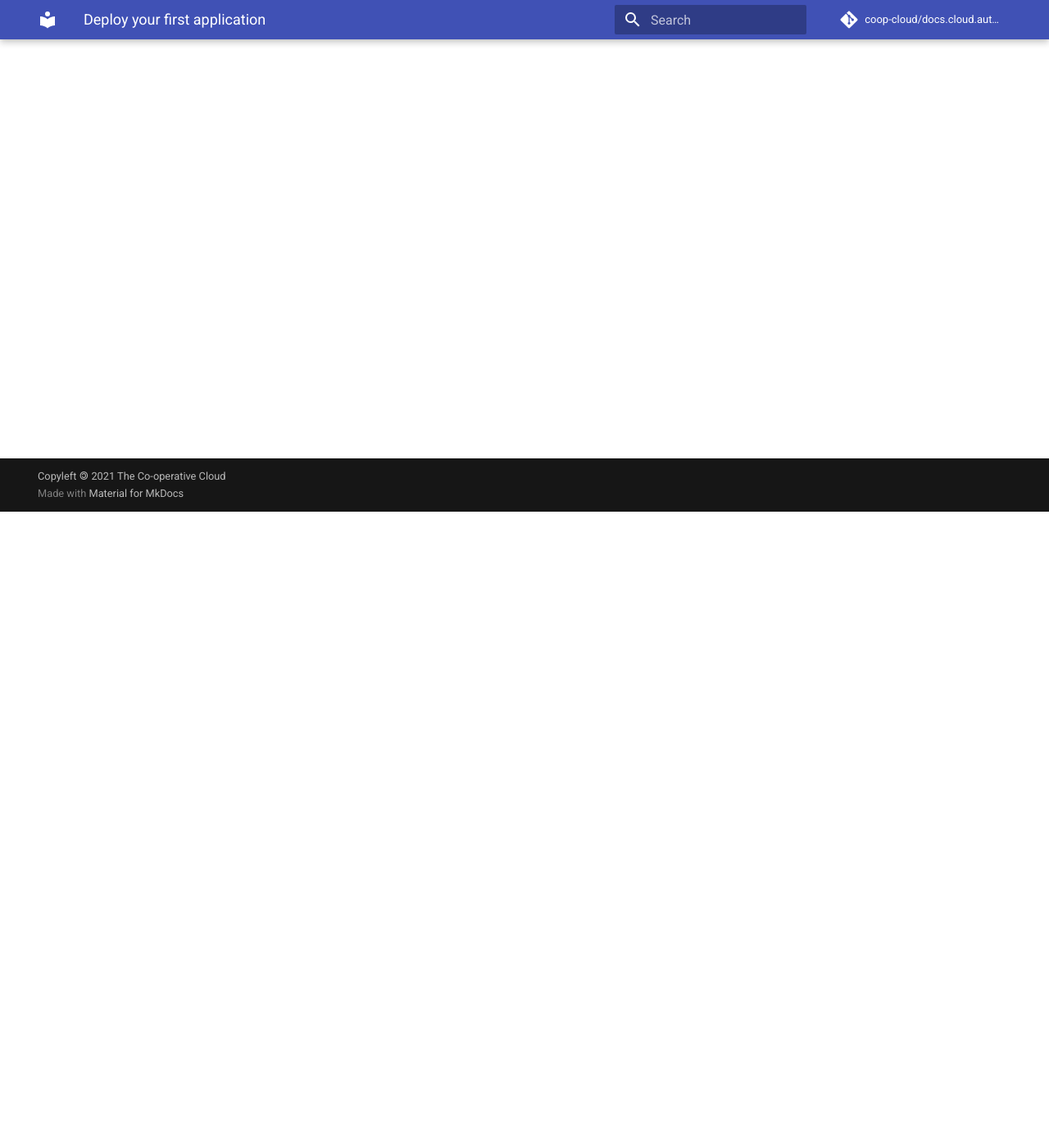
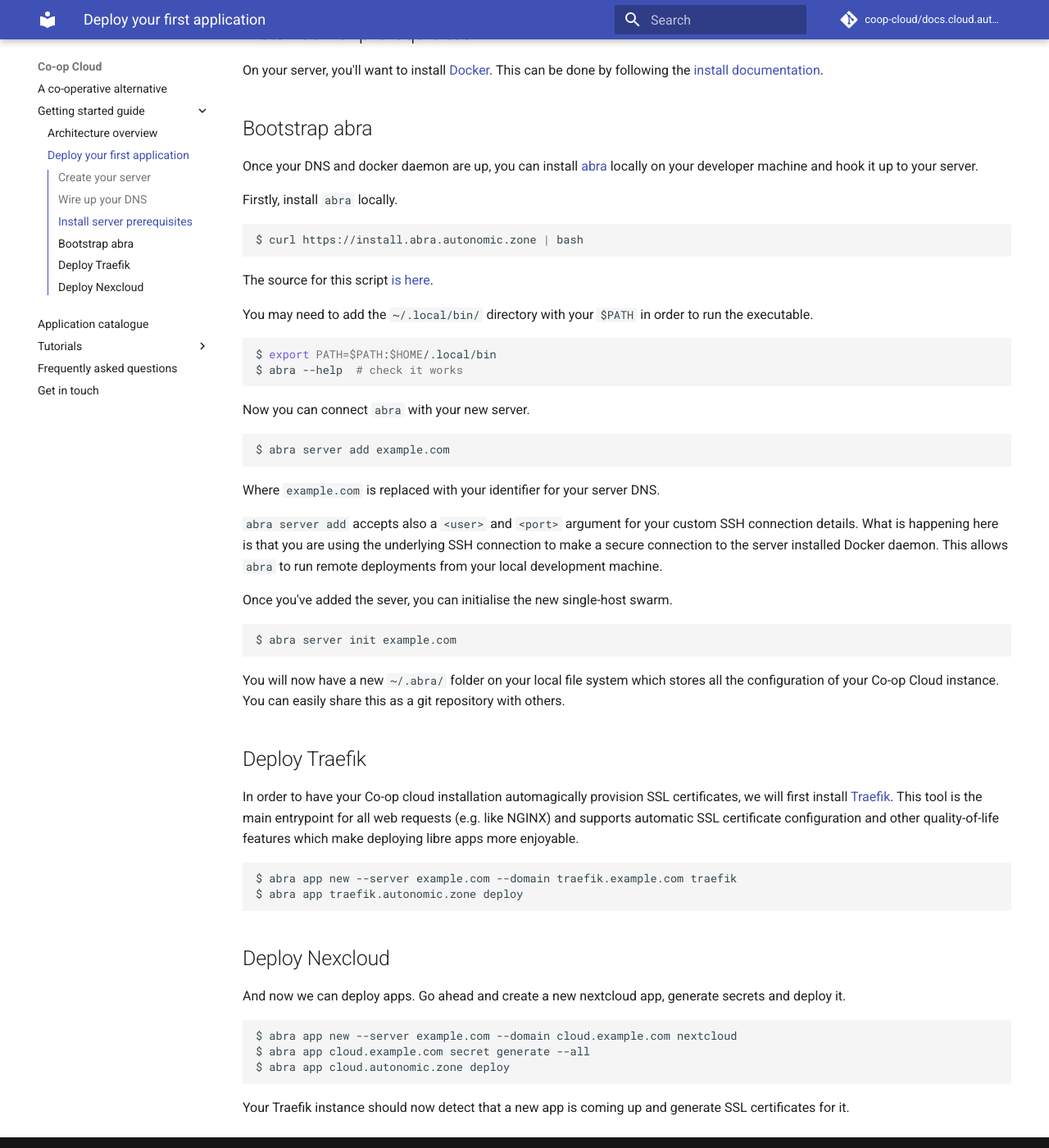
Before and after one commit to mayel/docs.coopcloud.tech, an MkDocs documentation site: the page built from docs/deploy.md, in a window 1280 px wide and 1400 px high, scrolled down 776 px. Shown: the whole window at 82% size. Built offline with MkDocs 1.6.1 and Material for MkDocs 9.7.7, drawn with Linux system fonts in a browser that asks for light colours; some of the changed text lies outside the part shown.

Commit message:
First pass on the deployment guide

````diff
--- a/docs/deploy.md
+++ b/docs/deploy.md
@@ -2,4 +2,82 @@
 title: Deploy your first application
 ---
 
-TODO.
+In order to deploy an application you need two things:
+
+1. a server (e.g. [Hetzner VPS](https://www.hetzner.com/cloud))
+2. a DNS provider (e.g. [Gandi](https://www.gandi.net/en))
+
+## Create your server
+
+Whether you are self-hosting or using a corporate cloud, Co-op Cloud has itself near zero system requirements. You only need to worry about the system resource usage of your apps and the overhead of running containers with the docker runtime (often negligible). We will deploy a new Nextcloud instance in this guide, so you will only need 1GB of RAM according to [their documentation](https://docs.nextcloud.com/server/latest/admin_manual/installation/system_requirements.html).
+
+## Wire up your DNS
+
+Typically, you'll need two A records, one to point to the VPS itself and another to support sub-domains for the apps. You can then support an app hosted on your root domain (e.g. `example.com`) and other apps on sub-domains (e.g. `foo.example.com`, `bar.example.com`). Your entries in your DNS provider setup might look like the following.
+
+    @  1800 IN A 116.203.211.204
+    *. 1800 IN A 116.203.211.204
+
+Where `116.203.211.204` can be replaced as the IP address of your server.
+
+## Install server prerequisites
+
+On your server, you'll want to install [Docker](https://www.docker.com/). This can be done by following the [install documentation](https://docs.docker.com/engine/install/).
+
+## Bootstrap abra
+
+Once your DNS and docker daemon are up, you can install [abra](https://git.autonomic.zone/autonomic-cooperative/abra) locally on your developer machine and hook it up to your server.
+
+Firstly, install `abra` locally.
+
+```bash
+$ curl https://install.abra.autonomic.zone | bash
+```
+
+The source for this script [is here](https://git.autonomic.zone/coop-cloud/abra/src/branch/main/installer/installer).
+
+You may need to add the `~/.local/bin/` directory with your `$PATH` in order to run the executable.
+
+```bash
+$ export PATH=$PATH:$HOME/.local/bin
+$ abra --help  # check it works
+```
+
+Now you can connect `abra` with your new server.
+
+```bash
+$ abra server add example.com
+```
+
+Where `example.com` is replaced with your identifier for your server DNS.
+
+`abra server add` accepts also a `<user>` and `<port>` argument for your custom SSH connection details. What is happening here is that you are using the underlying SSH connection to make a secure connection to the server installed Docker daemon. This allows `abra` to run remote deployments from your local development machine.
+
+Once you've added the sever, you can initialise the new single-host swarm.
+
+```bash
+$ abra server init example.com
+```
+
+You will now have a new `~/.abra/` folder on your local file system which stores all the configuration of your Co-op Cloud instance. You can easily share this as a git repository with others.
+
+## Deploy Traefik
+
+In order to have your Co-op cloud installation automagically provision SSL certificates, we will first install [Traefik](https://doc.traefik.io/traefik/). This tool is the main entrypoint for all web requests (e.g. like NGINX) and supports automatic SSL certificate configuration and other quality-of-life features which make deploying libre apps more enjoyable.
+
+```bash
+$ abra app new --server example.com --domain traefik.example.com traefik
+$ abra app traefik.autonomic.zone deploy
+```
+
+## Deploy Nexcloud
+
+And now we can deploy apps. Go ahead and create a new nextcloud app, generate secrets and deploy it.
+
+```bash
+$ abra app new --server example.com --domain cloud.example.com nextcloud
+$ abra app cloud.example.com secret generate --all
+$ abra app cloud.autonomic.zone deploy
+```
+
+Your Traefik instance should now detect that a new app is coming up and generate SSL certificates for it.
````
